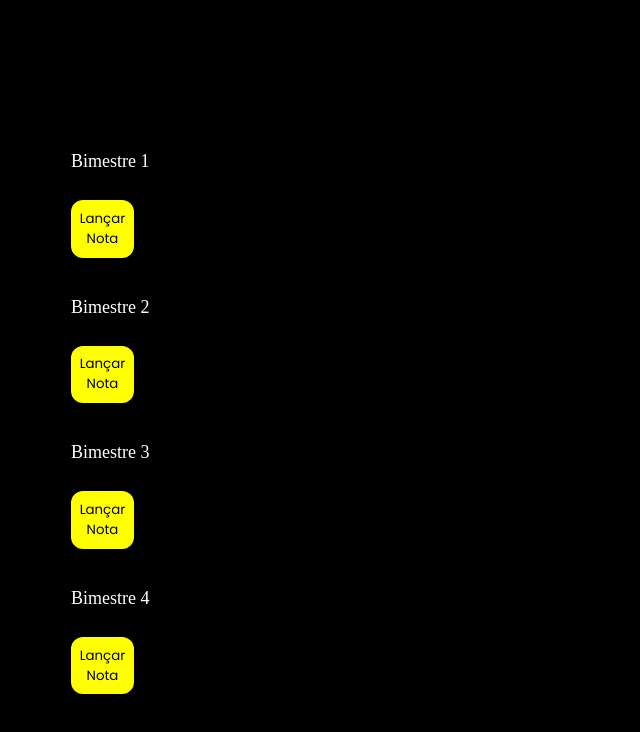
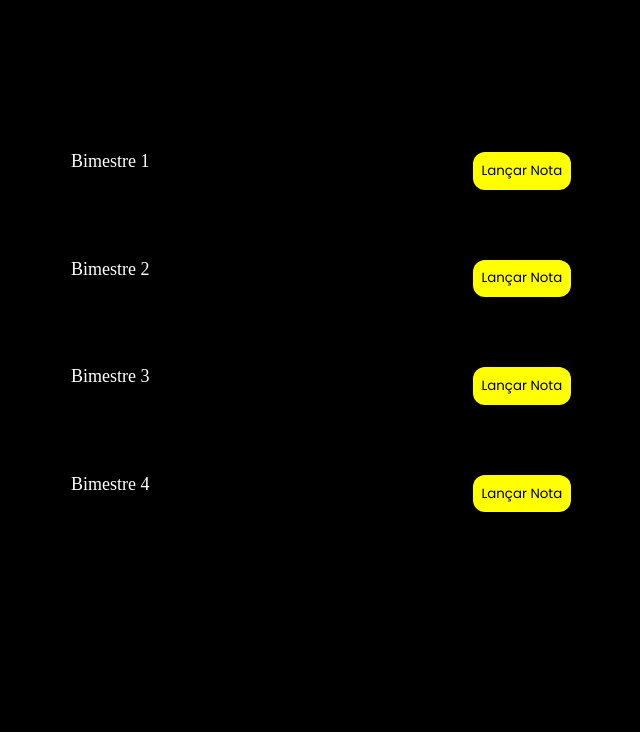
Before and after one commit to AliceA248/Bloco-de-Notas-Bimestrais, a React (Create React App) app: page / in a window 1280 px wide. Shown: the top 732 px of the page, without its empty margins (201-841 px from the left). Built offline with nearby package versions, Linux system fonts and the light colour scheme.

Commit message:
ajustes no botão da aplicação e no formulário

```diff
--- a/src/App.css
+++ b/src/App.css
@@ -82,11 +82,10 @@ p {
   cursor: pointer;
   width: Fixed (183px);
   height: Fixed (37px);
-  top: 54px;
-  left: 934px;
   padding: 16px, 32px, 16px, 32px;
   border-radius: 12px;
   gap: 10px;
+
 
 }
 
@@ -172,9 +171,17 @@ p {
 .Bimestre {
   text-align: left;
   margin-top: 40px;
+  background-color:black;
+  width: 500px;
+
 }
 
 .Titulo {
   display: flex;
   margin-top: 30px;
 }
+
+.Bimestre-Topo {
+  display: flex;
+  justify-content: space-between;
+}
--- a/src/Components/Todo.js
+++ b/src/Components/Todo.js
@@ -1,6 +1,6 @@
 import React from 'react';
 import { FontAwesomeIcon } from '@fortawesome/react-fontawesome';
-import { faPenSquare, faTrash } from '@fortawesome/free-solid-svg-icons';
+import { faTrash } from '@fortawesome/free-solid-svg-icons';
 
 export const Todo = ({ task, deleteTodo, editTodo, toggleComplete, colorClass }) => {
   return (
@@ -9,7 +9,6 @@ export const Todo = ({ task, deleteTodo, editTodo, toggleComplete, colorClass })
         {task.task}
       </p>
       <div>
-        <FontAwesomeIcon className="edit-icon" icon={faPenSquare} onClick={() => editTodo(task.id)} />
         <FontAwesomeIcon className="delete-icon" icon={faTrash} onClick={() => deleteTodo(task.id)} />
       </div>
     </div>
--- a/src/Components/TodoForm.js
+++ b/src/Components/TodoForm.js
@@ -22,13 +22,6 @@ export const TodoForm = ({ addTodo }) => {
       {showLancarNotaForm && (
         <LancarNotaForm bimestre={1} onConfirm={handleConfirmNota} onClose={handleCloseLancarNotaForm} />
       )}
-      <button onClick={handleShowLancarNotaForm} className="todo-btn">
-        Lançar Nota
-      </button>
-      {!showLancarNotaForm && (
-        <form className="TodoForm">
-        </form>
-      )}
     </div>
   );
 };
--- a/src/Components/TodoWarapper.js
+++ b/src/Components/TodoWarapper.js
@@ -1,9 +1,12 @@
-import React, { useState } from "react";
-import { TodoForm } from "./TodoForm";
-import { Todo } from "./Todo";
+import React, { useState } from 'react';
+import { LancarNotaForm } from './LancarNota';
+import { TodoForm } from './TodoForm';
+import { Todo } from './Todo';
 
 export const TodoWrapper = () => {
   const [bimestres, setBimestres] = useState(Array.from({ length: 4 }, () => ({ todos: [] })));
+  const [showLancarNotaForm, setShowLancarNotaForm] = useState(false);
+  const [currentBimestreIndex, setCurrentBimestreIndex] = useState(null);
 
   const addTodo = (task, bimestreIndex) => {
     setBimestres((prevBimestres) => {
@@ -29,12 +32,39 @@ export const TodoWrapper = () => {
     });
   };
 
+  const handleShowLancarNotaForm = (bimestreIndex) => {
+    setCurrentBimestreIndex(bimestreIndex);
+    setShowLancarNotaForm(true);
+  };
+
+  const handleConfirmNota = ({ bimestre, materia, nota }) => {
+    addTodo(`${materia} - ${nota}`, currentBimestreIndex);
+    setShowLancarNotaForm(false);
+    setCurrentBimestreIndex(null);
+  };
+
+  const handleCloseLancarNotaForm = () => {
+    setShowLancarNotaForm(false);
+    setCurrentBimestreIndex(null);
+  };
+
+  const addTodoForm = (bimestreIndex) => {
+    setCurrentBimestreIndex(bimestreIndex);
+    setShowLancarNotaForm(true);
+  };
+
   return (
     <div className="TodoWrapper">
       <div className="BimestreList">
         {bimestres.map((bimestre, bimestreIndex) => (
           <div key={bimestreIndex} className={`Bimestre Bimestre-${bimestreIndex + 1}`}>
-            <h1>Bimestre {bimestreIndex + 1}</h1>
+            <div className='Bimestre-Topo'>
+              <h1>Bimestre {bimestreIndex + 1}</h1>
+              <button onClick={() => addTodoForm(bimestreIndex)} className="todo-btn">
+              Lançar Nota
+              </button>
+            </div>
+
             <TodoForm addTodo={(task) => addTodo(task, bimestreIndex)} />
             <div className="TodoList">
               {bimestre.todos.map((todo, todoIndex) => (
@@ -50,6 +80,9 @@ export const TodoWrapper = () => {
           </div>
         ))}
       </div>
+      {showLancarNotaForm && (
+        <LancarNotaForm bimestre={currentBimestreIndex + 1} onConfirm={handleConfirmNota} onClose={handleCloseLancarNotaForm} />
+      )}
     </div>
   );
 };
```
Also changed, not shown: src/Components/TodoWrapapperLocalStore.js (+13 -24 lines).
